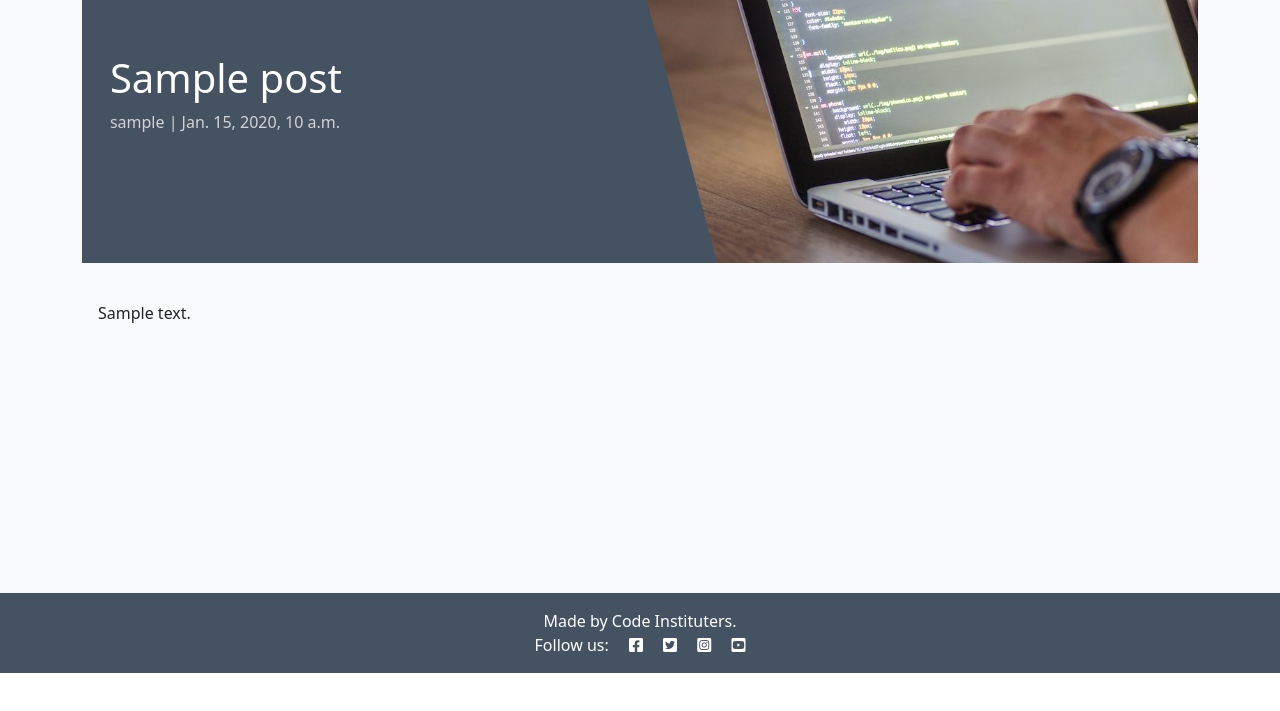
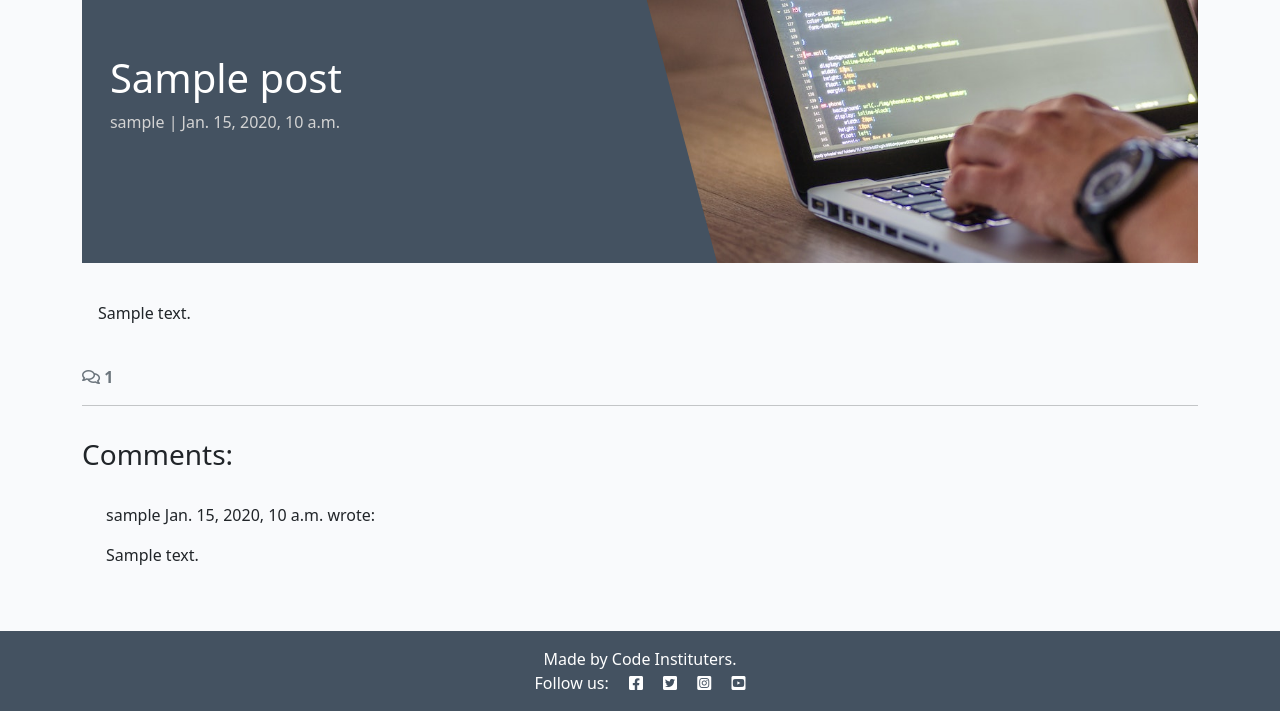
Before and after one commit to ZoltanNyaradi/django-blog, a Django app: a page that uses templates/blog/post_detail.html in a window 1280 px wide. Shown: the part 127-838 px from the top of the page. Before the commit the page ends 800 px from the top, so only its background shows below. Run offline with Django 4.2, Linux system fonts and the light colour scheme; tables that the repository leaves empty hold one stand-in row (values such as "Sample post").

Commit message:
Display comments

```diff
--- a/blog/views.py
+++ b/blog/views.py
@@ -25,9 +25,14 @@ def post_detail(request, slug):
 
     queryset = Post.objects.filter(status=1)
     post = get_object_or_404(queryset, slug=slug)
+    comments = post.comments.all().order_by("-created_on")
+    comment_count = post.comments.filter(approved=True).count()
 
     return render(
         request,
         "blog/post_detail.html",
-        {"post": post},
+        {"post": post,
+        "comments": comments,
+        "comment_count": comment_count,
+        },
     )
--- a/templates/blog/post_detail.html
+++ b/templates/blog/post_detail.html
@@ -29,6 +29,48 @@
             </div>
         </div>
     </div>
+<!-- Displaying count of comments -->
+  <div class="row">
+    <div class="col-12">
+      <strong class="text-secondary">
+        <i class="far fa-comments"></i> {{ comment_count }}
+      </strong>
+    </div>
+    <div class="col-12">
+      <hr>
+    </div>
+  </div>
+  <!-- Displaying Comments -->
+  <div class="row">
+    <div class="col-md-8 card mb-4  mt-3 ">
+      <h3>Comments:</h3>
+      <div class="card-body">
+        <!-- We want a for loop inside the empty control tags
+          to iterate through each comment in comments -->
+        {% for comment in comments %}
+        <div class="p-2 comments
+          {% if not comment.approved and comment.author == user %}
+          faded{% elif not comment.approved %} d-none{% endif %}">
+          <p class="font-weight-bold">
+            {{ comment.author }}
+            <span class="font-weight-normal">
+              {{ comment.created_on }}
+            </span> wrote:
+          </p>
+          <div id="comment{{ comment.id }}">
+            {{ comment.body | linebreaks }}
+          </div>
+          {% if not comment.approved and comment.author == user %}
+          <p class="approval">
+            This comment is awaiting approval
+          </p>
+          {% endif %}
+        </div>
+        <!-- Our for loop ends here -->
+        {% endfor %}
+      </div>
+    </div>
+  </div>
 </div>
 
 {% endblock content %}
```
